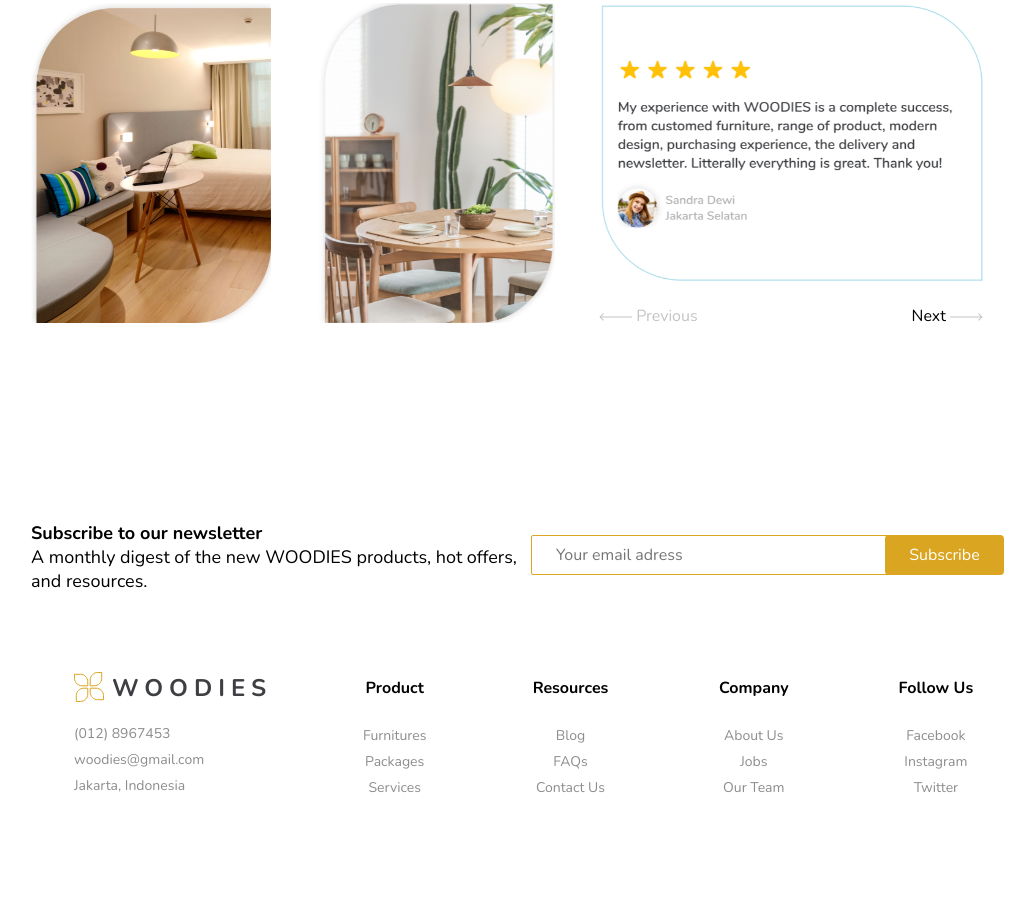
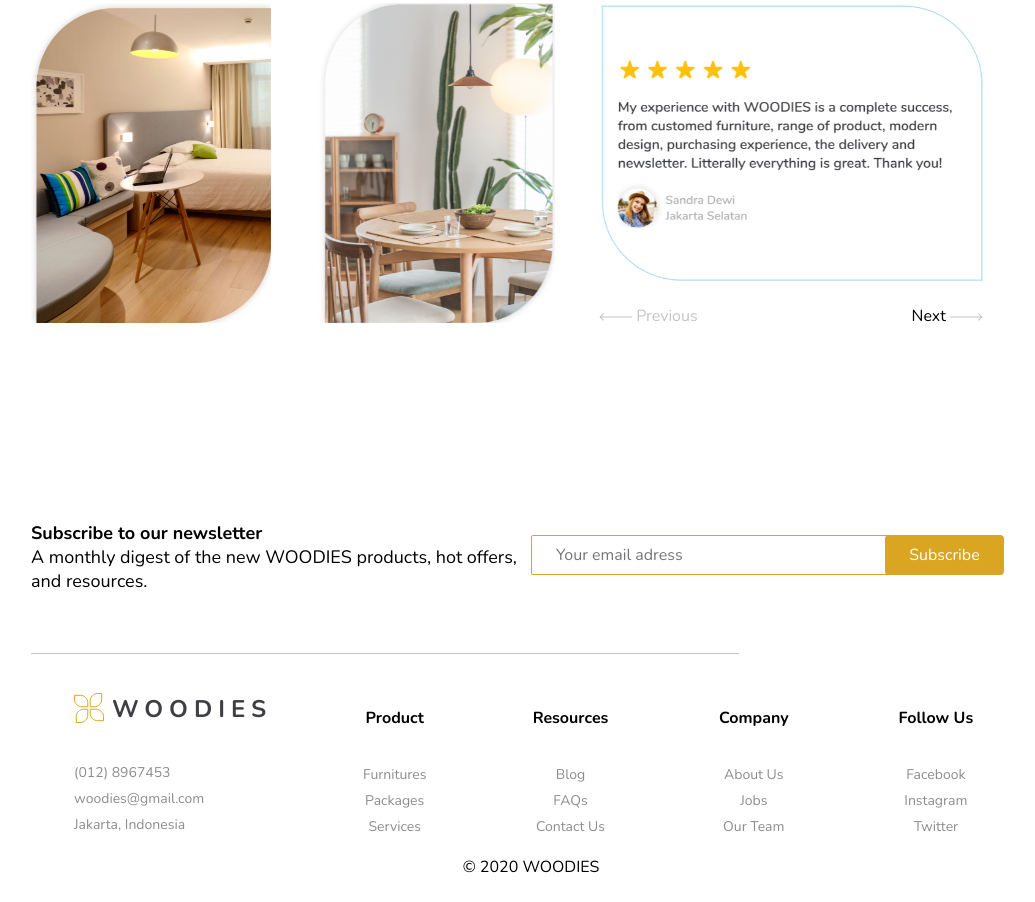
Before and after one commit to igm209/WOODIES, a plain HTML site: page index.html in a window 1280 px wide. Shown: the part 3579-4481 px from the top of the page, without its empty margins (109-1144 px from the left). Before the commit the page ends 4388 px from the top, so only its background shows below. Drawn offline with nearby package versions, Linux system fonts and the light colour scheme.

Commit message:
footer finished

```diff
--- a/index.html
+++ b/index.html
@@ -168,6 +168,7 @@
     </section>
 </body>
 <footer>
+    <img src="/img/Line 5.svg" alt="">
     <table>
         <tr id="footer-head">
             <th id="footer-logo">
@@ -203,5 +204,6 @@
             <th><a href="#">Twitter</a></th>
         </tr>
     </table>
+    <p>© 2020 WOODIES</p>
 </footer>
 </html>
--- a/style.css
+++ b/style.css
@@ -386,3 +386,11 @@ footer tr th a {
     color: #8D8D8D;
     text-decoration: none;
 }
+
+footer p {
+    text-align: center;
+}
+
+footer img {
+    margin-bottom: 20px;
+}
```
Also changed, not shown: img/Line 5.svg (added).
